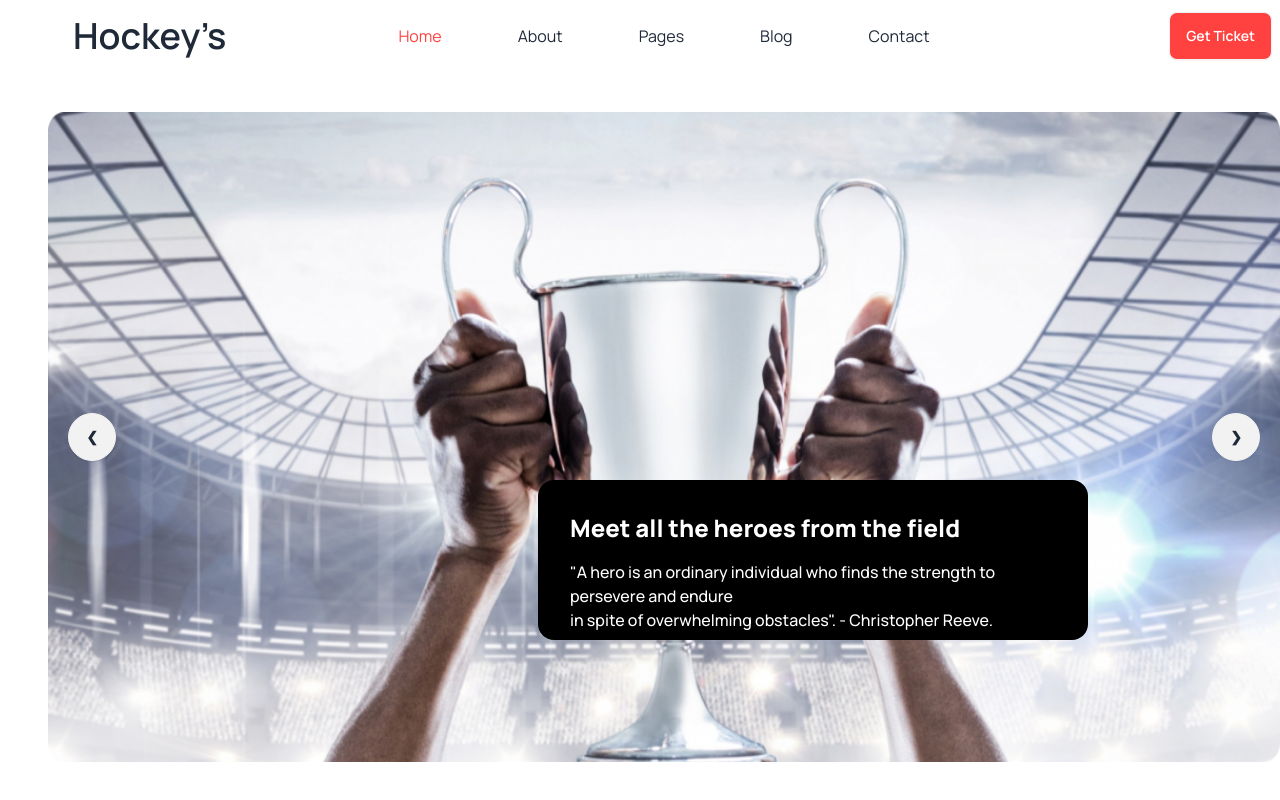
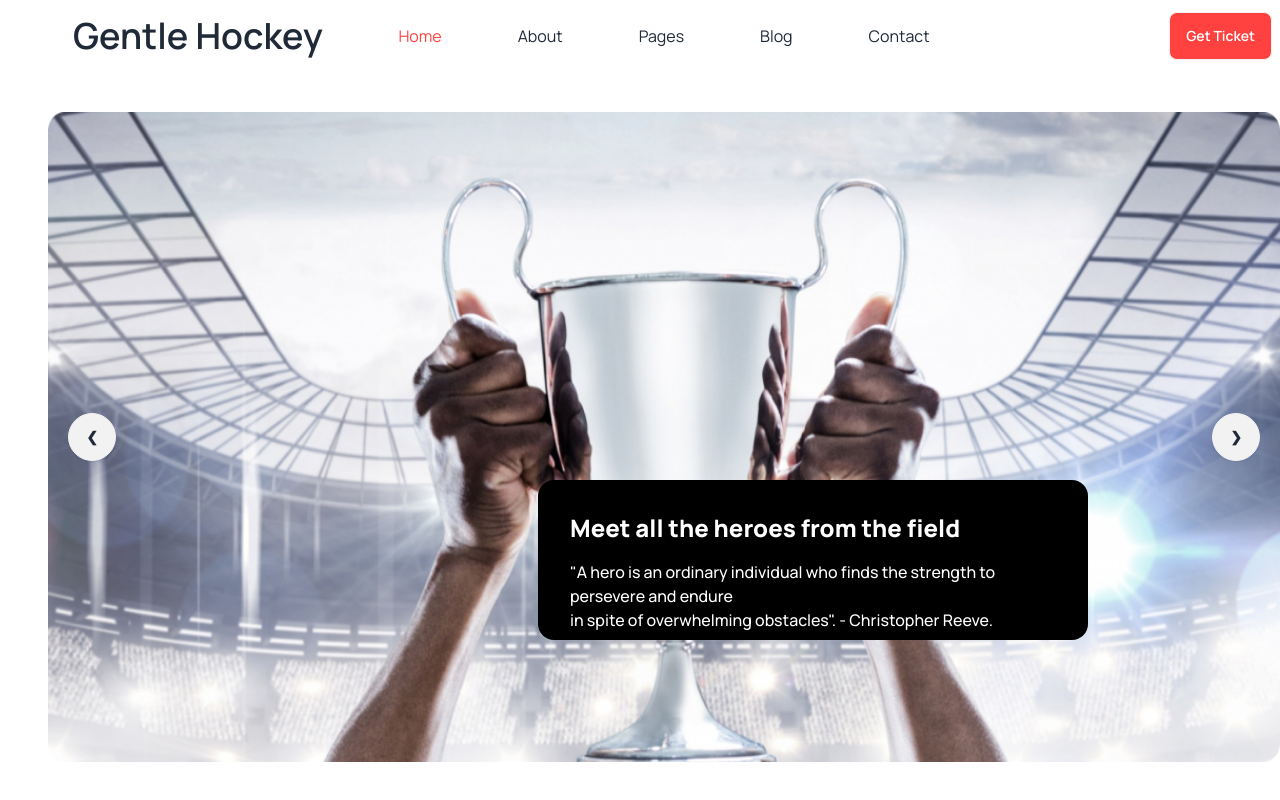
Before and after one commit to Hossainmithu/gentle-hockey-for-assignment, a plain HTML site: page index.html in a window 1280 px wide. Shown: the top 800 px of the page. Drawn offline with nearby package versions, Linux system fonts and the light colour scheme; files whose address does not match are found by name.

Commit message:
added main sec

```diff
--- a/index.html
+++ b/index.html
@@ -52,7 +52,7 @@
               <li><a>Contact</a></li>
             </ul>
           </div>
-          <a class="btn btn-ghost text-2xl lg:text-4xl">Hockey’s</a>
+          <a class="btn btn-ghost text-2xl lg:text-4xl">Gentle Hockey</a>
         </div>
         <div class="navbar-center hidden lg:flex">
           <ul class="menu text-base menu-horizontal gap-11 px-1">
```
